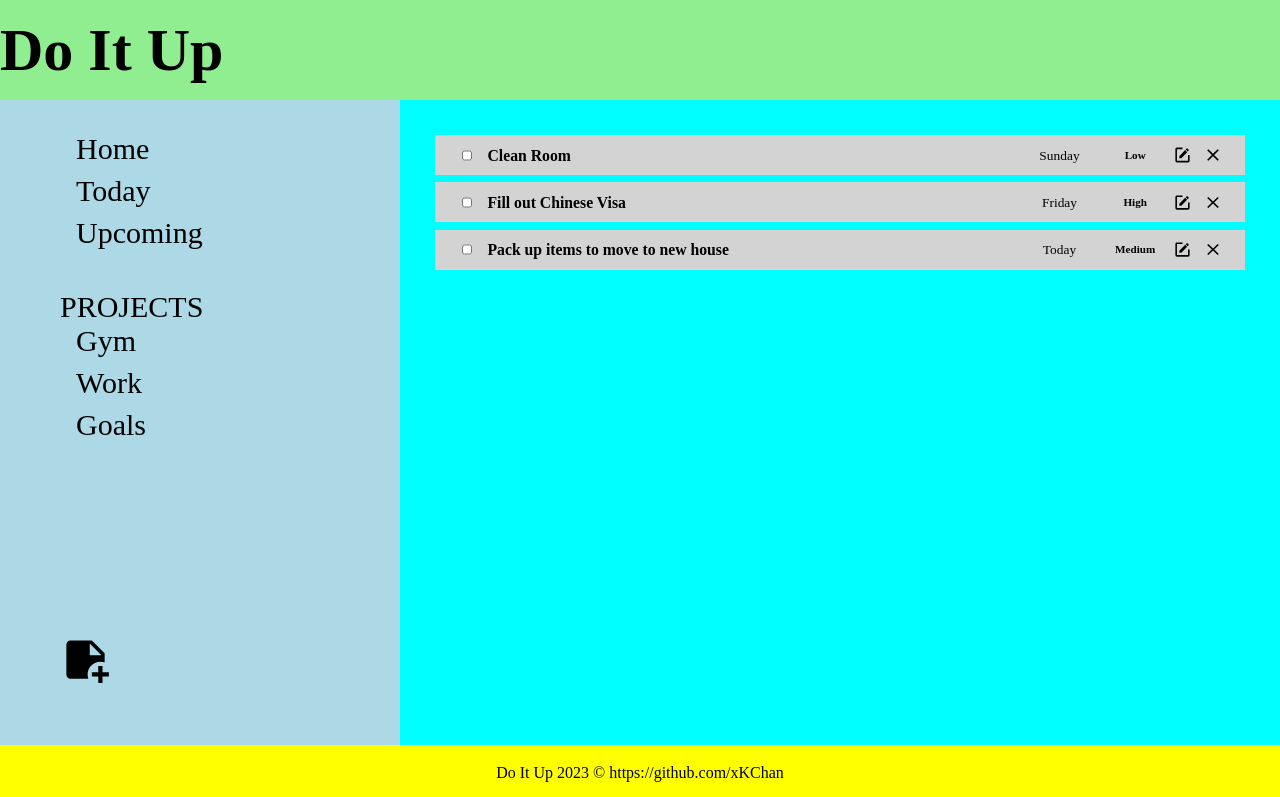
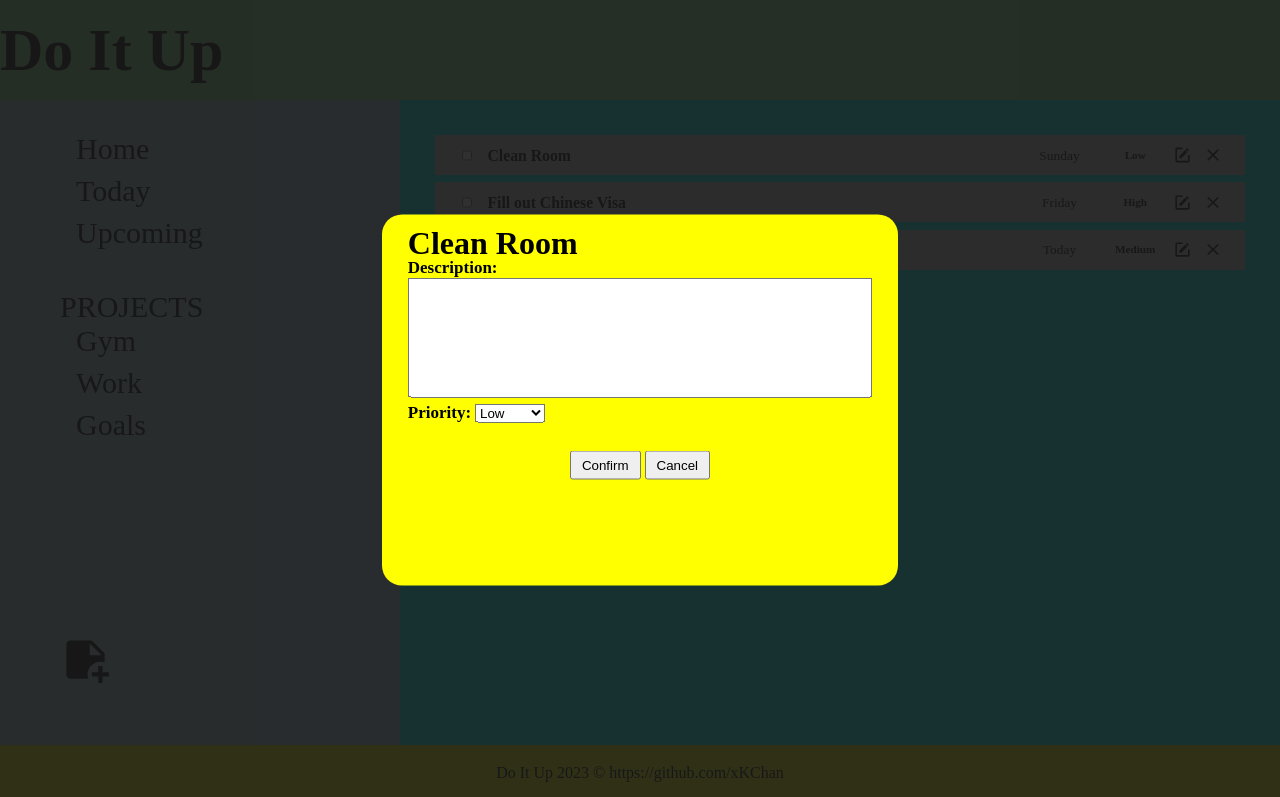
Before and after one commit to xKChan/toDoApp, a website built with webpack: page dist/index.html in a window 1280 px wide. Both pictures are taken after a click on the picture 1183 px from the left and 155 px from the top of the page. Shown: the top 797 px of the page. Built offline with nearby package versions, Linux system fonts and the light colour scheme.

Commit message:
Style edit popup menu, cancel btn now closes the edit popup and rehides it

```diff
--- a/src/style.css
+++ b/src/style.css
@@ -218,42 +218,13 @@
 /* Task Popup */
 /*  */
 
-#detailPopUp {
-  position: fixed;
-  top: 50%;
-  left: 50%;
-  transform: translate(-50%, -50%);
-  background-color: yellow;
-  display: grid;
-  grid-template-rows: 3fr 1fr;
-  border-radius: 20px;
-  width: 516px;
-  height: 371px;
-}
-
 .popUpIcon {
   width: 25px;
-}
-
-.popUpContainer {
-  width: 100vw;
-  height: 100vh;
-  position: fixed;
-  top: 0px;
-  left: 0px;
-  background-color: rgb(26, 26, 26, 0.9);
 }
 
 .popUpContainer img {
   align-self: flex-end;
   justify-self: end;
-}
-
-.popContainer {
-  display: grid;
-  grid-template-rows: 11% max-content minmax(max-content, 40%) max-content;
-  padding: 2% 5% 0px 5%;
-  row-gap: 2%;
 }
 
 .popContainer h1 {
@@ -268,3 +239,55 @@
 .popContainer p {
   padding-left: 20px;
 }
+
+.popUpContainer,
+.popUpEditContainer {
+  width: 100vw;
+  height: 100vh;
+  position: fixed;
+  top: 0px;
+  left: 0px;
+  background-color: rgb(26, 26, 26, 0.9);
+}
+
+#detailPopUp,
+#editPopUp {
+  position: fixed;
+  top: 50%;
+  left: 50%;
+  transform: translate(-50%, -50%);
+  background-color: yellow;
+  display: grid;
+  grid-template-rows: 3fr 1fr;
+  border-radius: 20px;
+  width: 516px;
+  height: 371px;
+}
+
+.popContainer,
+.editContainer {
+  display: grid;
+  grid-template-rows: 11% max-content minmax(max-content, 40%) max-content;
+  padding: 2% 5% 0px 5%;
+  row-gap: 2%;
+}
+
+/*  */
+/* Edit Popup */
+/*  */
+
+.row2Edit {
+  display: grid;
+  grid-template-rows: min-content 1fr;
+}
+
+#editDescription {
+  height: 120px;
+  resize: none;
+  overflow-y: scroll;
+}
+
+.editContainer label {
+  font-size: 17px;
+  font-weight: bold;
+}
--- a/src/ui.js
+++ b/src/ui.js
@@ -18,8 +18,6 @@ export default function initializeUi() {
   addNewBtn();
   submitForm();
   cancelBtn();
-  moreDetails();
-  editBtn();
 }
 
 function createSidebar() {
@@ -66,6 +64,8 @@ function displayTasks() {
   createTasks();
   removeTaskBtn();
   completeTask();
+  moreDetails();
+  editBtn();
 }
 
 function removeDuplicates(dom) {
@@ -242,7 +242,6 @@ function moreDetails() {
 function closePopUp() {
   let close = document.querySelector(".popUpIcon");
   close.addEventListener("click", function () {
-    console.log("hello");
     document.querySelector("#detailPopUp").style.display = "none";
     document
       .querySelector("#popUpContainer")
@@ -251,18 +250,32 @@ function closePopUp() {
 }
 
 function editBtn() {
+  let editPopUp = document.querySelector("#editPopUp");
   document.querySelectorAll(".editBtn").forEach((btn) => {
     btn.addEventListener("click", function () {
+      editPopUp.removeAttribute("style");
+      document
+        .querySelector("#popUpEditContainer")
+        .classList.toggle("popUpEditContainer");
       for (let i = 0; i < myTasks.length; i++) {
         if (btn.dataset.edit == i) {
           console.log(myTasks[i]);
           document.querySelector(".editTitle").textContent = myTasks[i].title;
-
           document.querySelector("#editDescription").value =
             myTasks[i].description;
           document.querySelector("#editPriority").value = myTasks[i].priority;
         }
       }
     });
+    closeEdit();
   });
 }
+
+function closeEdit() {
+  document.querySelector("#cancelEdit").addEventListener("click", function () {
+    document.querySelector("#editPopUp").style.display = "none";
+    document
+      .querySelector("#popUpEditContainer")
+      .classList.toggle("popUpEditContainer");
+  });
+}
```
Also changed, not shown: dist/index.html, dist/main.js.
